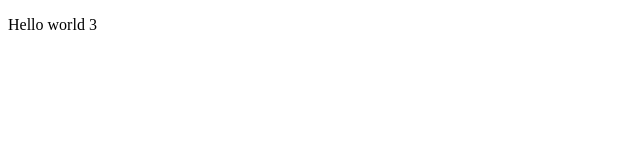
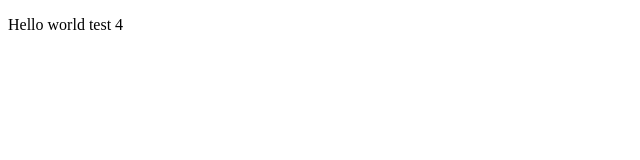
Before and after one commit to stavdavis/pediatrician-app, a website: page public/index.html in a window 1280 px wide. Shown: the full height of the page, 0-640 px from the left. Drawn offline with Linux system fonts and the light colour scheme.

Commit message:
testing github-travis-herko integration one more time

```diff
--- a/public/index.html
+++ b/public/index.html
@@ -4,6 +4,6 @@
 	<title></title>
 </head>
 <body>
-	<p>Hello world 3</p>
+	<p>Hello world test 4</p>
 </body>
 </html>
```
